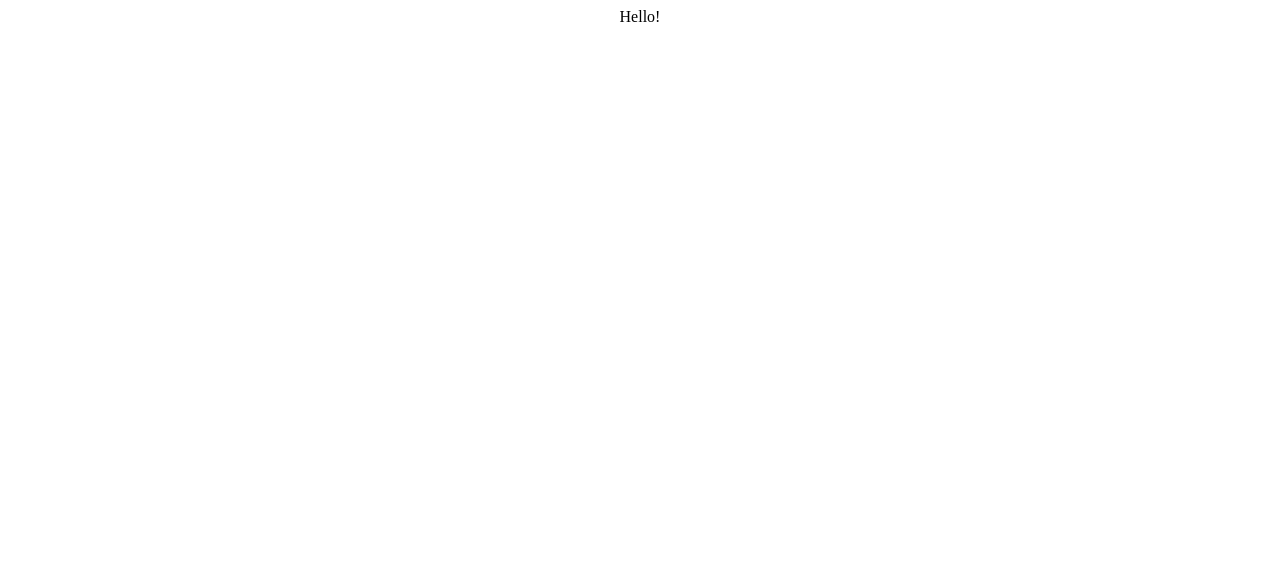
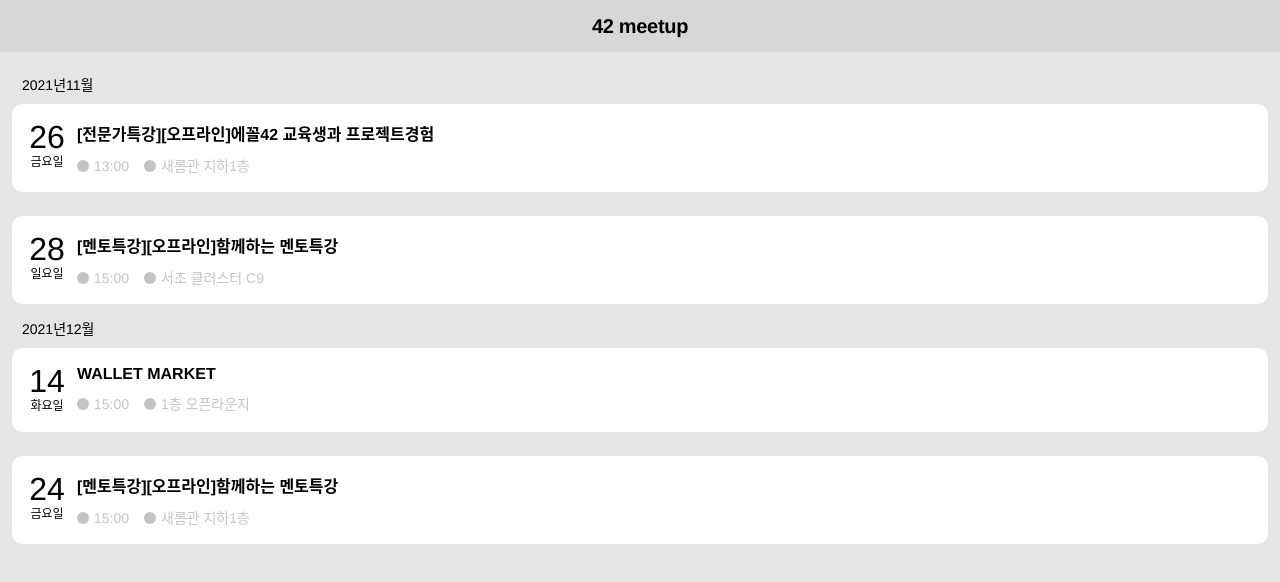
Before and after one commit to 42Sunny/42noti_front, a React (Create React App) app: page / in a window 1280 px wide. Shown: the top 582 px of the page. Built offline with nearby package versions, Linux system fonts and the light colour scheme.

Commit message:
MTUP-3 이벤트 메인페이지 목업

```diff
--- a/package.json
+++ b/package.json
@@ -10,10 +10,13 @@
     "@types/node": "^16.11.10",
     "@types/react": "^17.0.36",
     "@types/react-dom": "^17.0.11",
+    "@types/styled-components": "^5.1.15",
     "eslint-config-react-app": "^6.0.0",
     "react": "^17.0.2",
     "react-dom": "^17.0.2",
     "react-scripts": "4.0.3",
+    "styled-components": "^5.3.3",
+    "styled-normalize": "^8.0.7",
     "typescript": "^4.5.2",
     "web-vitals": "^1.0.1"
   },
--- a/src/App.css
+++ b/src/App.css
@@ -1,38 +1,142 @@
-.App {
-  text-align: center;
+/* css reset */
+html,
+body,
+div,
+span,
+applet,
+object,
+iframe,
+h1,
+h2,
+h3,
+h4,
+h5,
+h6,
+p,
+blockquote,
+pre,
+a,
+abbr,
+acronym,
+address,
+big,
+cite,
+code,
+del,
+dfn,
+em,
+img,
+ins,
+kbd,
+q,
+s,
+samp,
+small,
+strike,
+strong,
+sub,
+sup,
+tt,
+var,
+b,
+u,
+i,
+center,
+dl,
+dt,
+dd,
+ol,
+ul,
+li,
+fieldset,
+form,
+label,
+legend,
+table,
+caption,
+tbody,
+tfoot,
+thead,
+tr,
+th,
+td,
+article,
+aside,
+canvas,
+details,
+embed,
+figure,
+figcaption,
+footer,
+header,
+hgroup,
+menu,
+nav,
+output,
+ruby,
+section,
+summary,
+time,
+mark,
+audio,
+video {
+  margin: 0;
+  padding: 0;
+  border: 0;
+  font-size: 100%;
+  font: inherit;
+  vertical-align: baseline;
+}
+article,
+aside,
+details,
+figcaption,
+figure,
+footer,
+header,
+hgroup,
+menu,
+nav,
+section {
+  display: block;
+}
+ol,
+ul {
+  list-style: none;
+}
+blockquote,
+q {
+  quotes: none;
+}
+blockquote:before,
+blockquote:after,
+q:before,
+q:after {
+  content: '';
+  content: none;
+}
+/* App */
+
+body {
+  background-color: #e5e5e5;
+}
+body,
+input,
+button {
+  font-family: 'Helvetica Neue', Helvetica, Arial, 'Apple SD Gothic Neo',
+    'Noto Sans CJK KR', 'Malgun Gothic', sans-serif;
 }
 
-.App-logo {
-  height: 40vmin;
-  pointer-events: none;
-}
-
-@media (prefers-reduced-motion: no-preference) {
-  .App-logo {
-    animation: App-logo-spin infinite 20s linear;
-  }
-}
-
-.App-header {
-  background-color: #282c34;
-  min-height: 100vh;
+.wrapper {
   display: flex;
   flex-direction: column;
-  align-items: center;
   justify-content: center;
-  font-size: calc(10px + 2vmin);
-  color: white;
+  margin: 0 auto;
+  padding: 18px;
+  box-sizing: border-box;
+  width: 100%;
+  min-width: 320px;
+  max-width: 480px;
+  height: 100vh;
+  background-color: #e5e5e5;
 }
-
-.App-link {
-  color: #61dafb;
-}
-
-@keyframes App-logo-spin {
-  from {
-    transform: rotate(0deg);
-  }
-  to {
-    transform: rotate(360deg);
-  }
-}
--- a/src/App.tsx
+++ b/src/App.tsx
@@ -1,10 +1,10 @@
-import logo from './logo.svg';
 import './App.css';
+import Main from './screen/main';
 
 function App() {
   return (
-    <div className="App">
-      Hello!
+    <div className="wrraper">
+      <Main />
     </div>
   );
 }
--- /dev/null
+++ b/src/component/Header.tsx
@@ -0,0 +1,20 @@
+import React from 'react';
+import styled from 'styled-components';
+export const Header = () => {
+  return <HeaderDiv>42 meetup</HeaderDiv>;
+};
+
+const HeaderDiv = styled.div`
+  width: 100%;
+  height: 52px;
+  display: flex;
+  flex-direction: column;
+  justify-content: center;
+  background: rgb(87, 94, 100, 0.1);
+  text-align: center;
+  letter-spacing: -0.3px;
+  font-weight: bold;
+  font-size: 20px;
+  line-height: 18px;
+  color: #000000;
+`;
--- /dev/null
+++ b/src/data.js
@@ -0,0 +1,79 @@
+export const data = [
+  {
+    id: '2021111801',
+    date: '2021-11-25T15:00',
+    title: '그로스해킹 101 BY 마켓핏랩 차경묵 테크리더',
+    keyword: ['데이터 마케팅', 'Growth hacking'],
+    location: '1층 오픈라운지',
+    limit: 42,
+    attendee: 12,
+    information:
+      '[이번 멘토특강은 온라인으로 진행됩니다]마켓핏랩 정성영(Growth Director), 변성철(Business Analyst)님과 함께 요즘 웹/앱 서비스들을 데이터로 성장시키는 방법들을 소개합니다. 노트북이나 태블릿을 준비해 주세요!링크주소: https://bit.ly/3x7RRyR',
+  },
+  {
+    id: '2021112301',
+    date: '2021-11-23T19:30',
+    title: '42 CURSUS EXAM 02, 03, 04, 05, 06 (오후반)',
+    keyword: [],
+    location: '개포 클러스터 C1',
+    limit: 36,
+    attendee: 13,
+    information:
+      'This session concerns only the following exams : Exam Rank 02, Exam Rank 03, Exam Rank 04, Exam Rank 05, and Exam Rank 06.',
+  },
+  {
+    id: '2021112102',
+    date: '2021-11-23T13:00',
+    title: '42CURSUS EXAM 02, 03, 04, 05, 06 (FOR 재직자)',
+    keyword: [],
+    location: '서초 클러스터 C9',
+    limit: 36,
+    attendee: 13,
+    information:
+      'This session concerns only the following exams : Exam Rank 02, Exam Rank 03, Exam Rank 04, Exam Rank 05, and Exam Rank 06.',
+  },
+  {
+    id: '2021112601',
+    date: '2021-11-26T13:00',
+    title: '[전문가특강][오프라인]에꼴42 교육생과 프로젝트경험',
+    keyword: [],
+    location: '새롬관 지하1층',
+    limit: 30,
+    attendee: 30,
+    information:
+      'This session concerns only the following exams : Exam Rank 02, Exam Rank 03, Exam Rank 04, Exam Rank 05, and Exam Rank 06.',
+  },
+  {
+    id: '2021112802',
+    date: '2021-11-28T15:00',
+    title: '[멘토특강][오프라인]함께하는 멘토특강',
+    keyword: [],
+    location: '서초 클러스터 C9',
+    limit: 30,
+    attendee: 30,
+    information:
+      'This session concerns only the following exams : Exam Rank 02, Exam Rank 03, Exam Rank 04, Exam Rank 05, and Exam Rank 06.',
+  },
+  {
+    id: '2021121401',
+    date: '2021-12-14T15:00',
+    title: 'WALLET MARKET',
+    keyword: [],
+    location: '1층 오픈라운지',
+    limit: 30,
+    attendee: 30,
+    information:
+      'This session concerns only the following exams : Exam Rank 02, Exam Rank 03, Exam Rank 04, Exam Rank 05, and Exam Rank 06.',
+  },
+  {
+    id: '2021122401',
+    date: '2021-12-24T15:00',
+    title: '[멘토특강][오프라인]함께하는 멘토특강',
+    keyword: [],
+    location: '새롬관 지하1층',
+    limit: 30,
+    attendee: 30,
+    information:
+      'This session concerns only the following exams : Exam Rank 02, Exam Rank 03, Exam Rank 04, Exam Rank 05, and Exam Rank 06.',
+  },
+];
--- a/src/index.tsx
+++ b/src/index.tsx
@@ -1,10 +1,11 @@
 import React from 'react';
 import ReactDOM from 'react-dom';
 import App from './App';
+import Main from './screen/main';
 
 ReactDOM.render(
   <React.StrictMode>
     <App />
   </React.StrictMode>,
-  document.getElementById('root')
+  document.getElementById('root'),
 );
--- /dev/null
+++ b/src/screen/main.tsx
@@ -0,0 +1,172 @@
+import React from 'react';
+import styled from 'styled-components';
+
+import { useEffect } from 'react';
+import { useState } from 'react';
+import { Header } from '../component/Header';
+import { data } from '../data';
+
+type Events = {
+  id: string;
+  date: string;
+  title: string;
+  keyword: Array<string>;
+  location: string;
+  limit: number;
+  attendee: number;
+  information: string;
+};
+
+function Main() {
+  const [events, setEvents] = useState<Events[]>([]);
+  const week = [
+    '일요일',
+    '월요일',
+    '화요일',
+    '수요일',
+    '목요일',
+    '금요일',
+    '토요일',
+  ];
+  const months = [0, 0, 0, 0, 0, 0, 0, 0, 0, 0, 0, 0];
+
+  const filterPastEvents = (events: Array<Events>): any => {
+    return events.filter((event) => {
+      const date = event.date.split('T')[0];
+      let now = new Date();
+      let today = new Date(
+        Date.UTC(now.getUTCFullYear(), now.getUTCMonth(), now.getUTCDate()),
+      );
+      return new Date(date).getTime() >= today.getTime();
+    });
+  };
+  useEffect(() => {
+    setEvents(filterPastEvents(data));
+  }, []);
+
+  return (
+    <>
+      <Header />
+      <Content>
+        {events.map((event) => {
+          let time = event.date.split('T')[1];
+          let eventDate = new Date(event.date);
+          let yearMonth = '';
+          const day = week[eventDate.getDay()];
+          console.log(eventDate.getMonth());
+          if (months[eventDate.getMonth()] === 0) {
+            yearMonth = `${eventDate.getFullYear()}년${
+              eventDate.getMonth() + 1
+            }월`;
+            months[eventDate.getMonth()] = 1;
+          }
+
+          return (
+            <>
+              <YearMonth>{yearMonth}</YearMonth>
+              <Card key={event.id}>
+                <CardDate>
+                  <TextDate>{event.date.split('-')[2].split('T')[0]}</TextDate>
+                  <TextDay>{day}</TextDay>
+                </CardDate>
+                <CardInfo>
+                  <TextTitle>{event.title}</TextTitle>
+                  <EventInfo>
+                    <Icon />
+                    <TextTime> {time}</TextTime>
+                    <Icon />
+                    <TextLocation>{event.location}</TextLocation>
+                  </EventInfo>
+                </CardInfo>
+              </Card>
+            </>
+          );
+        })}
+      </Content>
+    </>
+  );
+}
+
+const Content = styled.div`
+  display: flex;
+  align-items: center;
+  flex-direction: column;
+  background: #e5e5e5;
+  padding: 22px;
+`;
+
+const YearMonth = styled.div`
+  width: 100%;
+  font-size: 14px;
+  margin-bottom: 10px;
+`;
+
+const Card = styled.div`
+  display: flex;
+  align-items: flex-start;
+  width: 100%;
+
+  background: #fff;
+  margin-bottom: 14px;
+  border-radius: 10px;
+  padding: 17px 10px;
+`;
+
+const CardDate = styled.div`
+  width: 20%;
+  max-width: 50px;
+  display: flex;
+  flex-direction: column;
+  justify-content: flex-start;
+  align-items: center;
+  text-align: center;
+  margin-right: 5px;
+`;
+const TextDate = styled.div`
+  font-weight: 300;
+  font-size: 32px;
+  line-height: 1;
+`;
+
+const TextDay = styled.div`
+  font-size: 12px;
+  line-height: 1.5;
+`;
+
+const CardInfo = styled.div`
+  display: flex;
+  flex-direction: column;
+  align-items: flex-start;
+`;
+
+const TextTitle = styled.div`
+  font-weight: 700;
+  margin-bottom: 12px;
+`;
+
+const TextTime = styled.div`
+  font-size: 14px;
+  line-height: 18px;
+  color: #c4c4c4;
+  margin-right: 15px;
+`;
+const TextLocation = styled.div`
+  font-size: 14px;
+  line-height: 18px;
+  color: #c4c4c4;
+`;
+
+const EventInfo = styled.div`
+  display: flex;
+  align-items: center;
+`;
+
+const Icon = styled.div`
+  width: 12px;
+  height: 12px;
+  border-radius: 50%;
+  background: #c4c4c4;
+  margin-right: 5px;
+`;
+
+export default Main;
```
Also changed, not shown: src/component/EventCard.tsx (added, +13 -0 lines), 1 other file (tests, documents, lock files or other folders).
